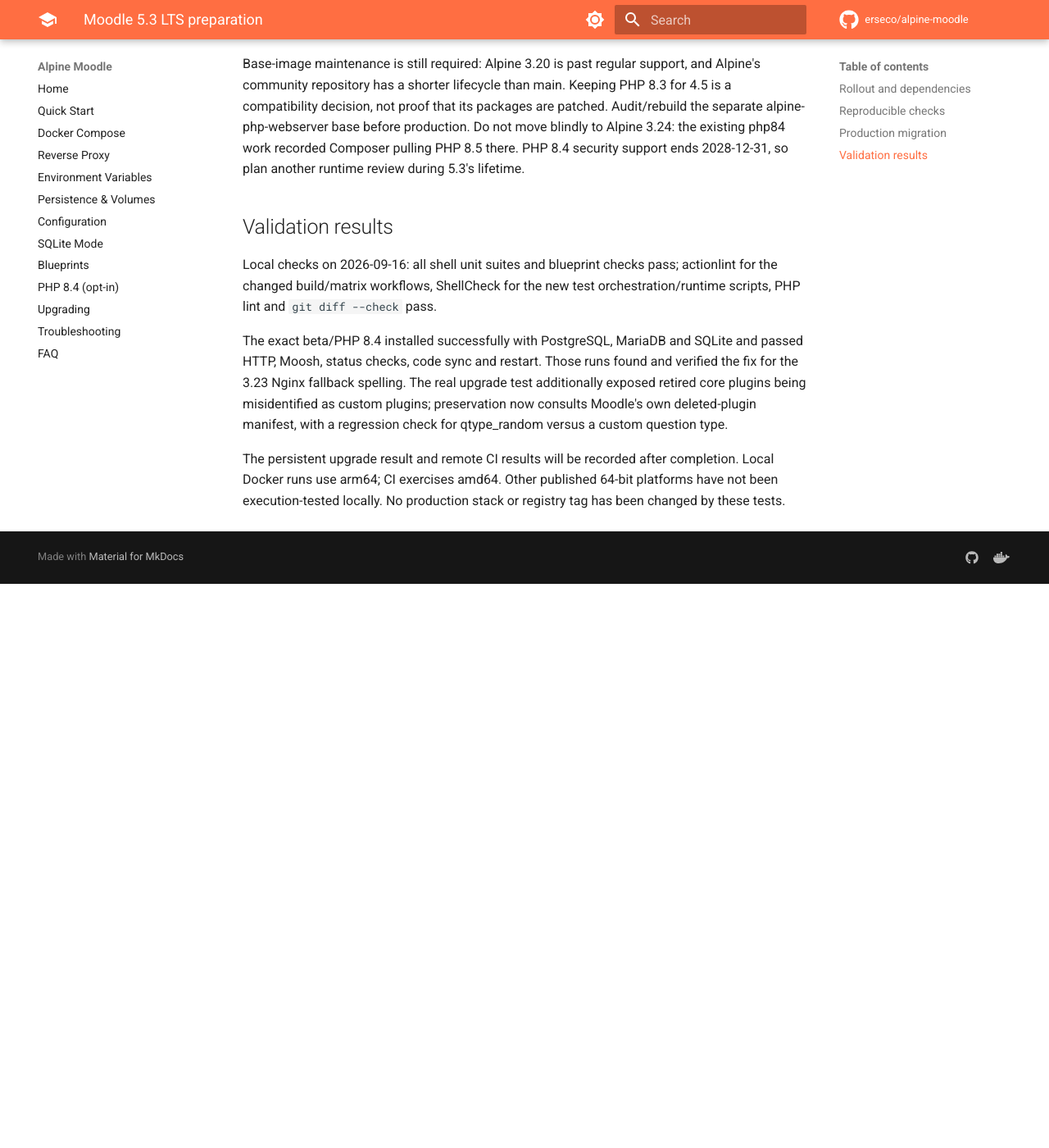
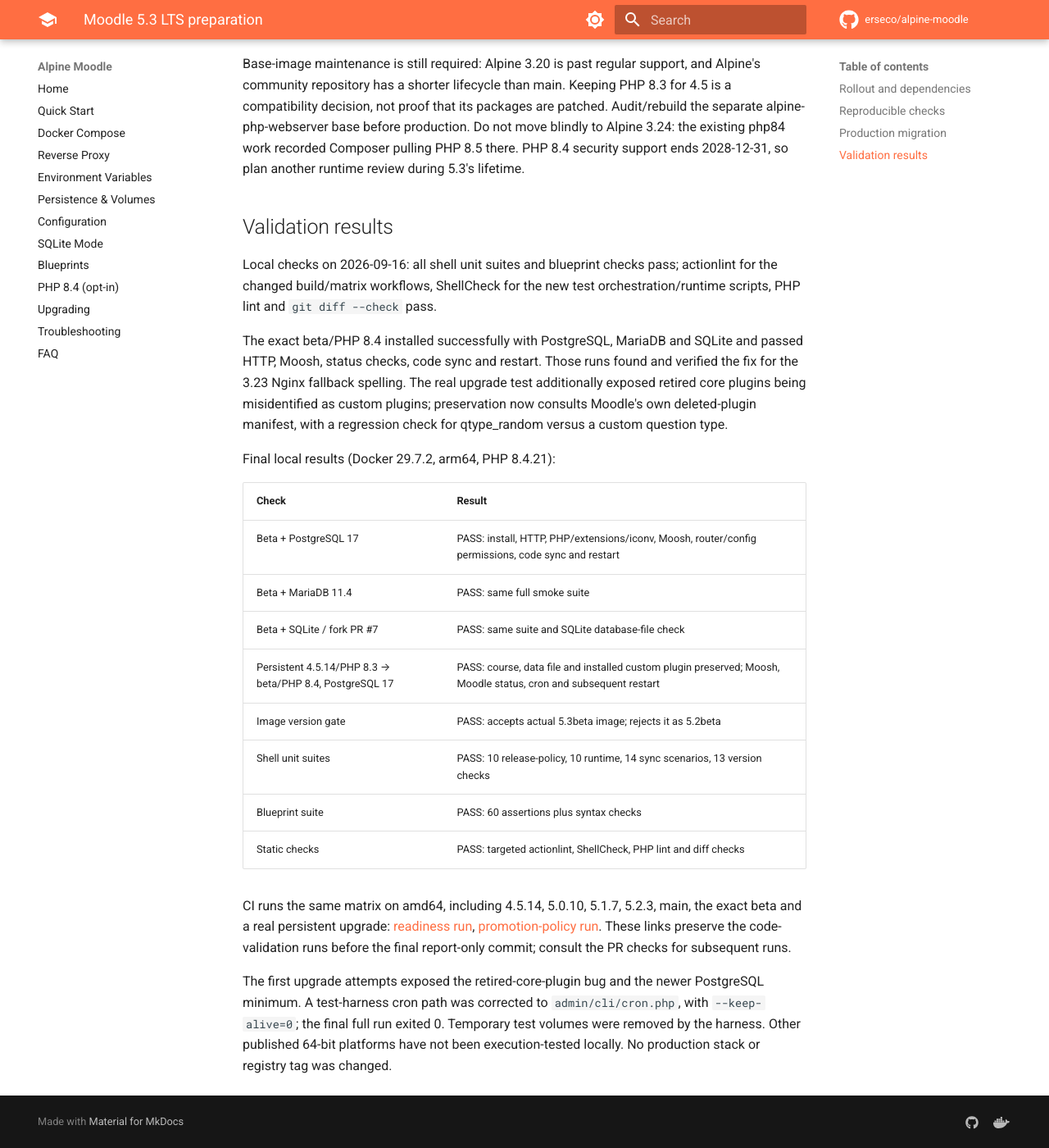
Before and after one commit to erseco/alpine-moodle, an MkDocs documentation site: the page built from docs/moodle-53-migration.md, in a window 1280 px wide and 1400 px high, scrolled down 1474 px. Shown: the whole window at 82% size. Built offline with MkDocs 1.6.1 and Material for MkDocs 9.7.7, drawn with Linux system fonts in a browser that asks for light colours; comment, search, counter and statistics services are not loaded; before the commit the page ends 2186 px from its top, so only the background shows below that.

Commit message:
Record verified Moodle 5.3 migration and regression results

```diff
--- a/docs/moodle-53-migration.md
+++ b/docs/moodle-53-migration.md
@@ -81,7 +81,28 @@ test additionally exposed retired core plugins being misidentified as custom
 plugins; preservation now consults Moodle's own deleted-plugin manifest, with
 a regression check for qtype_random versus a custom question type.
 
-The persistent upgrade result and remote CI results will be recorded after
-completion. Local Docker runs use arm64; CI exercises amd64. Other published
-64-bit platforms have not been execution-tested locally. No production stack
-or registry tag has been changed by these tests.
+Final local results (Docker 29.7.2, arm64, PHP 8.4.21):
+
+| Check | Result |
+|---|---|
+| Beta + PostgreSQL 17 | PASS: install, HTTP, PHP/extensions/iconv, Moosh, router/config permissions, code sync and restart |
+| Beta + MariaDB 11.4 | PASS: same full smoke suite |
+| Beta + SQLite / fork PR #7 | PASS: same suite and SQLite database-file check |
+| Persistent 4.5.14/PHP 8.3 → beta/PHP 8.4, PostgreSQL 17 | PASS: course, data file and installed custom plugin preserved; Moosh, Moodle status, cron and subsequent restart |
+| Image version gate | PASS: accepts actual 5.3beta image; rejects it as 5.2beta |
+| Shell unit suites | PASS: 10 release-policy, 10 runtime, 14 sync scenarios, 13 version checks |
+| Blueprint suite | PASS: 60 assertions plus syntax checks |
+| Static checks | PASS: targeted actionlint, ShellCheck, PHP lint and diff checks |
+
+CI runs the same matrix on amd64, including 4.5.14, 5.0.10, 5.1.7, 5.2.3,
+main, the exact beta and a real persistent upgrade:
+[readiness run](https://github.com/erseco/alpine-moodle/actions/runs/35104896973),
+[promotion-policy run](https://github.com/erseco/alpine-moodle/actions/runs/35104902236).
+These links preserve the code-validation runs before the final report-only
+commit; consult the PR checks for subsequent runs.
+
+The first upgrade attempts exposed the retired-core-plugin bug and the newer
+PostgreSQL minimum. A test-harness cron path was corrected to `admin/cli/cron.php`,
+with `--keep-alive=0`; the final full run exited 0. Temporary test volumes were
+removed by the harness. Other published 64-bit platforms have not been
+execution-tested locally. No production stack or registry tag was changed.
```
Also changed, not shown: 2 other files.
